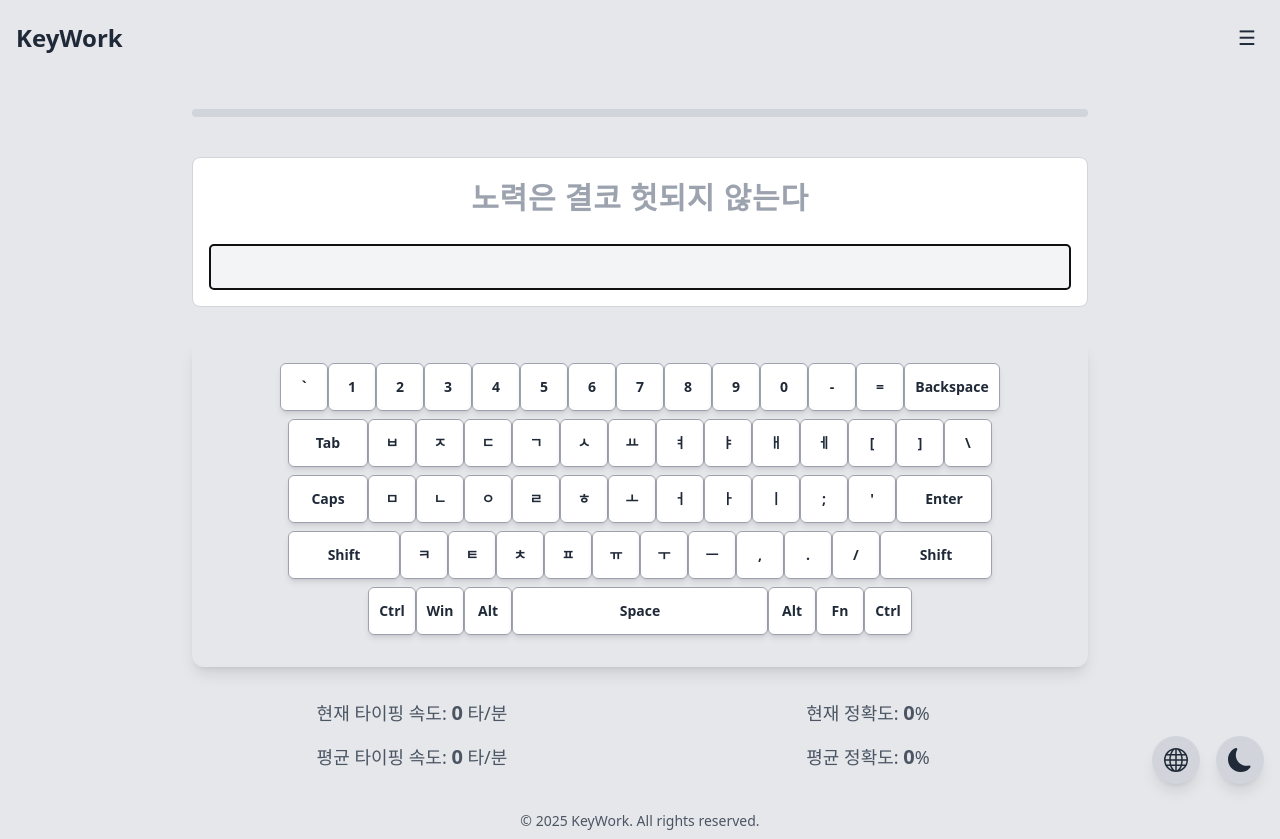
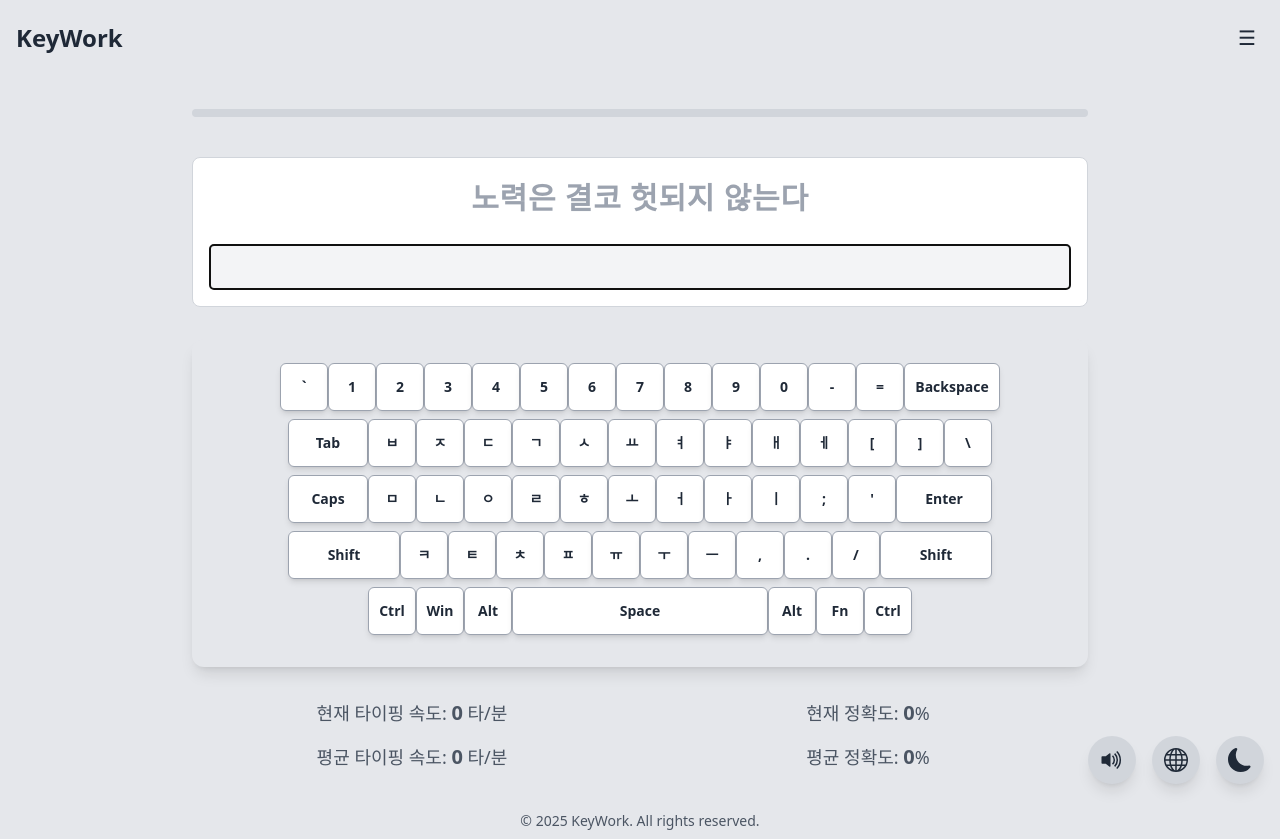
Before and after one commit to yono92/KeyWork, a React (Vite) app: page /practice in a window 1280 px wide. Built offline with nearby package versions, Linux system fonts and the light colour scheme.

Commit message:
feat. mute 버튼 추가 및 한영 전환 개선

```diff
--- /dev/null
+++ b/src/components/MuteToggle.tsx
@@ -0,0 +1,35 @@
+import React from "react";
+import { BsVolumeMuteFill, BsVolumeUpFill } from "react-icons/bs";
+import useTypingStore from "../store/store";
+
+const MuteToggle: React.FC = () => {
+    const darkMode = useTypingStore((state) => state.darkMode);
+    const isMuted = useTypingStore((state) => state.isMuted);
+    const toggleMute = useTypingStore((state) => state.toggleMute);
+
+    return (
+        <button
+            onClick={toggleMute}
+            className={`fixed bottom-4 right-36
+                flex items-center gap-2
+                p-3 rounded-full shadow-lg
+                focus:outline-none
+                transition-colors duration-200
+                ${
+                    darkMode
+                        ? "bg-gray-700 text-gray-200 hover:bg-gray-600"
+                        : "bg-gray-300 text-gray-800 hover:bg-gray-400"
+                }
+            `}
+            aria-label={isMuted ? "음소거 해제" : "음소거"}
+        >
+            {isMuted ? (
+                <BsVolumeMuteFill size={24} />
+            ) : (
+                <BsVolumeUpFill size={24} />
+            )}
+        </button>
+    );
+};
+
+export default MuteToggle;
--- a/src/components/TypingInput.tsx
+++ b/src/components/TypingInput.tsx
@@ -4,6 +4,7 @@ import quotesData from "../data/quotes.json";
 import { calculateHangulAccuracy, countKeystrokes } from "../utils/hangulUtils";
 import Keyboard from "./Keyboard";
 import LanguageToggle from "./LanguageToggle";
+import MuteToggle from "./MuteToggle";
 
 const TypingInput: React.FC = () => {
     const text = useTypingStore((state) => state.text);
@@ -30,6 +31,7 @@ const TypingInput: React.FC = () => {
     const [isValidInput, setIsValidInput] = useState<boolean>(true);
     const [audioContext, setAudioContext] = useState<AudioContext | null>(null);
     const [audioInitialized, setAudioInitialized] = useState<boolean>(false);
+    const isMuted = useTypingStore((state) => state.isMuted);
 
     const handleKeyDown = useCallback((e: KeyboardEvent) => {
         // Key 대신 Code를 사용
@@ -317,6 +319,8 @@ const TypingInput: React.FC = () => {
     // }, [beep]);
     // 키 클릭 사운드 함수 수정 - 오디오 파일 사용
     const playKeyClickSound = useCallback(() => {
+        if (isMuted) return;
+
         // beep 대신 오디오 파일 재생
         if (keyClickSound) {
             keyClickSound.currentTime = 0;
@@ -330,7 +334,7 @@ const TypingInput: React.FC = () => {
             // 오디오 파일이 로드되지 않았을 경우 beep 사용
             beep(800, 30, 0.2);
         }
-    }, [keyClickSound, beep]);
+    }, [keyClickSound, beep, isMuted]);
 
     const handleInputChange = (e: React.ChangeEvent<HTMLInputElement>) => {
         const value = e.target.value;
@@ -359,6 +363,15 @@ const TypingInput: React.FC = () => {
 
         // 현재 언어와 입력값이 일치하지 않을 때 자동 전환
         if (language === "korean" && !isKoreanChar && isEnglishOrSpecialChar) {
+            // 현재 진행 중인 텍스트가 있고 입력이 있는 경우에만 확인
+            if (input.length > 0) {
+                const shouldSwitch = window.confirm(
+                    "영어로 전환하시겠습니까? (현재 진행중인 내용은 저장되지 않습니다)"
+                );
+                if (!shouldSwitch) {
+                    return;
+                }
+            }
             setLanguage("english");
             const randomQuote = getRandomQuote("english");
             setText(randomQuote);
@@ -366,6 +379,15 @@ const TypingInput: React.FC = () => {
             setStartTime(null);
             return;
         } else if (language === "english" && isKoreanChar) {
+            // 현재 진행 중인 텍스트가 있고 입력이 있는 경우에만 확인
+            if (input.length > 0) {
+                const shouldSwitch = window.confirm(
+                    "한글로 전환하시겠습니까? (현재 진행중인 내용은 저장되지 않습니다)"
+                );
+                if (!shouldSwitch) {
+                    return;
+                }
+            }
             setLanguage("korean");
             const randomQuote = getRandomQuote("korean");
             setText(randomQuote);
@@ -485,6 +507,7 @@ const TypingInput: React.FC = () => {
                 language={language}
                 toggleLanguage={toggleLanguage}
             />
+            <MuteToggle /> {/* 추가 */}
             <div
                 className={`p-4 border rounded-lg text-3xl font-semibold leading-relaxed tracking-wide ${
                     darkMode
--- a/src/store/store.ts
+++ b/src/store/store.ts
@@ -24,6 +24,10 @@ interface TypingState {
     // 게임 모드 및 언어 변경 액션
     setGameMode: (mode: GameMode) => void;
     toggleLanguage: () => void;
+
+    // 음소거 관련 상태
+    isMuted: boolean;
+    toggleMute: () => void;
 }
 
 // Zustand를 사용해 전역 상태 스토어 생성
@@ -63,6 +67,10 @@ const useTypingStore = create<TypingState>((set) => ({
             localStorage.setItem("language", newLanguage);
             return { language: newLanguage };
         }),
+
+    // 음소거 관련 상태
+    isMuted: false,
+    toggleMute: () => set((state) => ({ isMuted: !state.isMuted })),
 }));
 
 export default useTypingStore;
```
